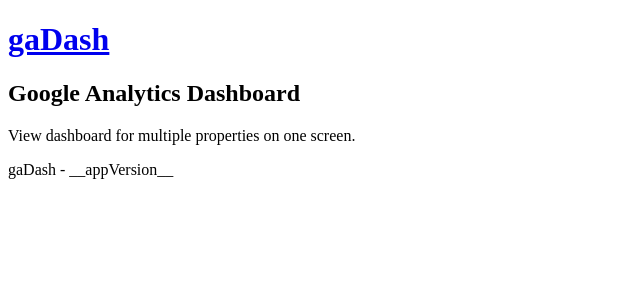
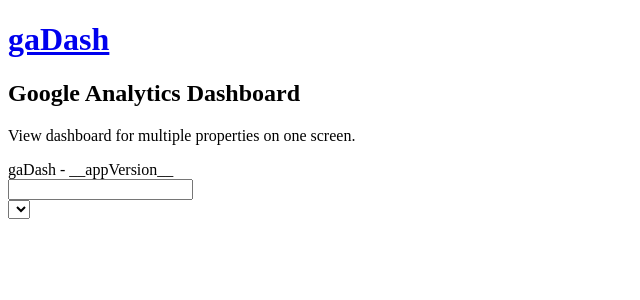
Before and after one commit to vsr/gadash, a Svelte app: page / in a window 1280 px wide. Shown: the top 300 px of the page, without its empty margins (0-640 px from the left). Built offline with nearby package versions, Linux system fonts and the light colour scheme.

Commit message:
Add property and date selector

```diff
--- a/public/tailwind.css
+++ b/public/tailwind.css
@@ -1,3 +1,37 @@
 @tailwind base;
 @tailwind components;
+
+.DateRangeSelector {
+    @apply flex flex-wrap;
+}
+
+.DateRangeSelector-item {
+    @apply mr-2 max-w-xs;
+}
+
+.DateRangeSelector-item label {
+    @apply text-sm text-gray-600 block;
+}
+
+.DateRangeSelector-item input {
+    @apply text-gray-900 border p-1 font-mono;
+}
+
+.ViewSelector2 {
+    @apply flex flex-wrap;
+}
+
+.ViewSelector2-item {
+    @apply mr-2 max-w-xs;
+}
+
+.ViewSelector2-item label {
+    @apply text-sm text-gray-600 block;
+}
+
+.ViewSelector2-item select {
+    @apply text-gray-900 border my-1 font-mono;
+}
+
+
 @tailwind utilities;
--- a/src/App.svelte
+++ b/src/App.svelte
@@ -6,6 +6,7 @@
   import Header from "./components/Header.svelte";
   import Footer from "./components/Footer.svelte";
   import Intro from "./components/Intro.svelte";
+  import DashboardPage from "./components/DashboardPage.svelte";
   import { loadGoogleApi, loadJs } from "./lib/loader";
 
   let gapiLoaded = false;
@@ -45,8 +46,29 @@
       <Intro />
       <section class="mx-2 my-4" id="auth-button" />
     </div>
+    {#if gapiUser}
+      <DashboardPage />
+    {/if}
 
   </div>
   <Footer {appVersion} />
 </div>
-<div class="hidden" />
+<div class="hidden">
+  <div class="DateRangeSelector">
+    <div class="DateRangeSelector-item">
+      <label>
+        <input />
+      </label>
+
+    </div>
+  </div>
+  <div class="ViewSelector2">
+    <div class="ViewSelector2-item">
+      <label>
+        <select>
+          <option />
+        </select>
+      </label>
+    </div>
+  </div>
+</div>
--- a/src/components/DashboardPage.svelte
+++ b/src/components/DashboardPage.svelte
@@ -1,5 +1,25 @@
 <script>
+  import DateSelector from "./DateSelector.svelte";
+  import IdExplorer from "./IdExplorer.svelte";
+  let dateRange;
 
+  const onDateSelected = ({ detail: detail }) => {
+    dateRange = detail;
+    console.log("onDateSelected", dateRange);
+  };
+  const addProperty = ({ detail: detail }) => {
+    console.log("addProperty", detail);
+  };
 </script>
 
-<div />
+<div>
+  <div class="flex flex-wrap">
+    <div class="p-2 border m-2 rounded">
+      <IdExplorer on:selected={addProperty} />
+    </div>
+    <div class="p-2 border m-2 rounded">
+      <DateSelector on:selected={onDateSelected} />
+    </div>
+
+  </div>
+</div>
--- /dev/null
+++ b/src/components/DateSelector.svelte
@@ -0,0 +1,56 @@
+<script>
+  import { loadJs } from "../lib/loader";
+  import { onMount, createEventDispatcher } from "svelte";
+
+  let dateSelectorEl;
+  let dateSelector;
+  let date;
+  let expanded = true;
+  const dispatch = createEventDispatcher();
+
+  const initDateRange = {
+    "start-date": "7daysAgo",
+    "end-date": "1daysAgo"
+  };
+  onMount(() => {
+    loadJs("/lib/date-range-selector.js", () => {
+      dateSelector = new gapi.analytics.ext.DateRangeSelector({
+        container: dateSelectorEl
+      })
+        .set(initDateRange)
+        .execute();
+      dateSelector.on("change", data => {
+        date = data;
+      });
+      date = {
+        "start-date": dateSelector.startDateInput.value,
+        "end-date": dateSelector.endDateInput.value
+      };
+    });
+  });
+  const selectDate = () => {
+    if (date) {
+      dispatch("selected", date);
+    }
+  };
+</script>
+
+<div class="text-md font-medium">
+  Select Date Range
+  <button
+    class="p-1 rounded bg-gray-900 text-gray-200 w-8 text-xl font-bold"
+    on:click={() => {
+      expanded = !expanded;
+    }}>
+    {#if expanded}-{:else}+{/if}
+  </button>
+</div>
+<div class="flex items-end flex-wrap" class:hidden={!expanded}>
+  <div bind:this={dateSelectorEl} />
+  <button
+    on:click={selectDate}
+    class="p-1 h-8 text-sm text-gray-800 bg-gray-300 rounded border
+    hover:bg-gray-100">
+    Select Date
+  </button>
+</div>
--- /dev/null
+++ b/src/components/IdExplorer.svelte
@@ -0,0 +1,49 @@
+<script>
+  import { loadJs } from "../lib/loader";
+  import { onMount, createEventDispatcher } from "svelte";
+
+  let viewSelectorEl;
+  let viewSelector;
+  let selectedProperty;
+  let expanded = true;
+  const dispatch = createEventDispatcher();
+
+  onMount(() => {
+    loadJs("/lib/view-selector2.js", () => {
+      viewSelector = new gapi.analytics.ext.ViewSelector2({
+        container: viewSelectorEl
+      });
+      viewSelector.execute();
+
+      viewSelector.on("viewChange", function(data) {
+        selectedProperty = data;
+      });
+    });
+  });
+
+  const selectProperty = () => {
+    if (selectedProperty) {
+      dispatch("selected", selectedProperty);
+    }
+  };
+</script>
+
+<div class="text-md font-medium">
+  Select GA Property
+  <button
+    class="p-1 rounded bg-gray-900 text-gray-200 w-8 text-xl font-bold"
+    on:click={() => {
+      expanded = !expanded;
+    }}>
+    {#if expanded}-{:else}+{/if}
+  </button>
+</div>
+<div class="flex items-end flex-wrap" class:hidden={!expanded}>
+  <div bind:this={viewSelectorEl} />
+  <button
+    on:click={selectProperty}
+    class="p-1 h-8 text-sm text-gray-800 bg-gray-300 rounded border
+    hover:bg-gray-100">
+    Add Property
+  </button>
+</div>
--- a/src/components/Intro.svelte
+++ b/src/components/Intro.svelte
@@ -1,5 +1,5 @@
 <script>
-  export let authenticated;
+
 </script>
 
 <h2 class="text-2xl mx-2 my-4 leading-loose">Google Analytics Dashboard</h2>
```
